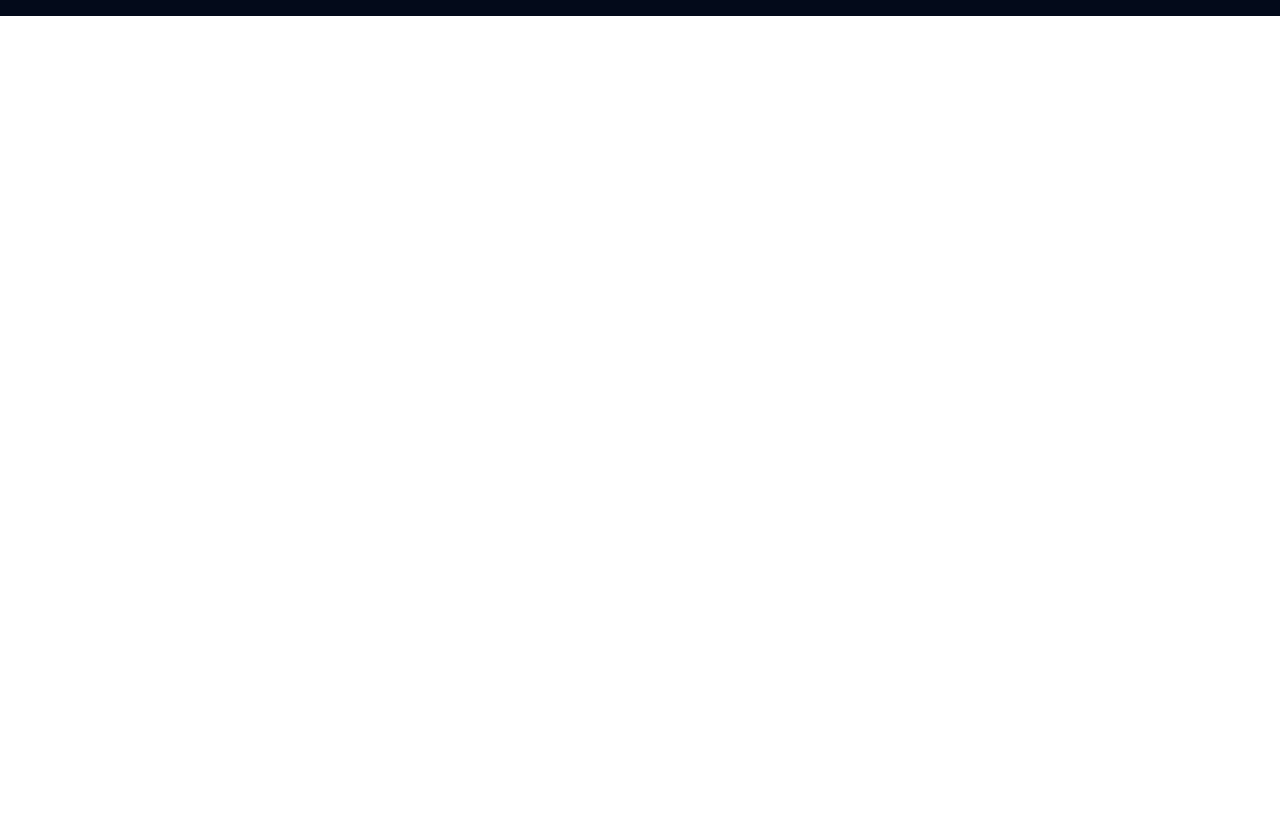
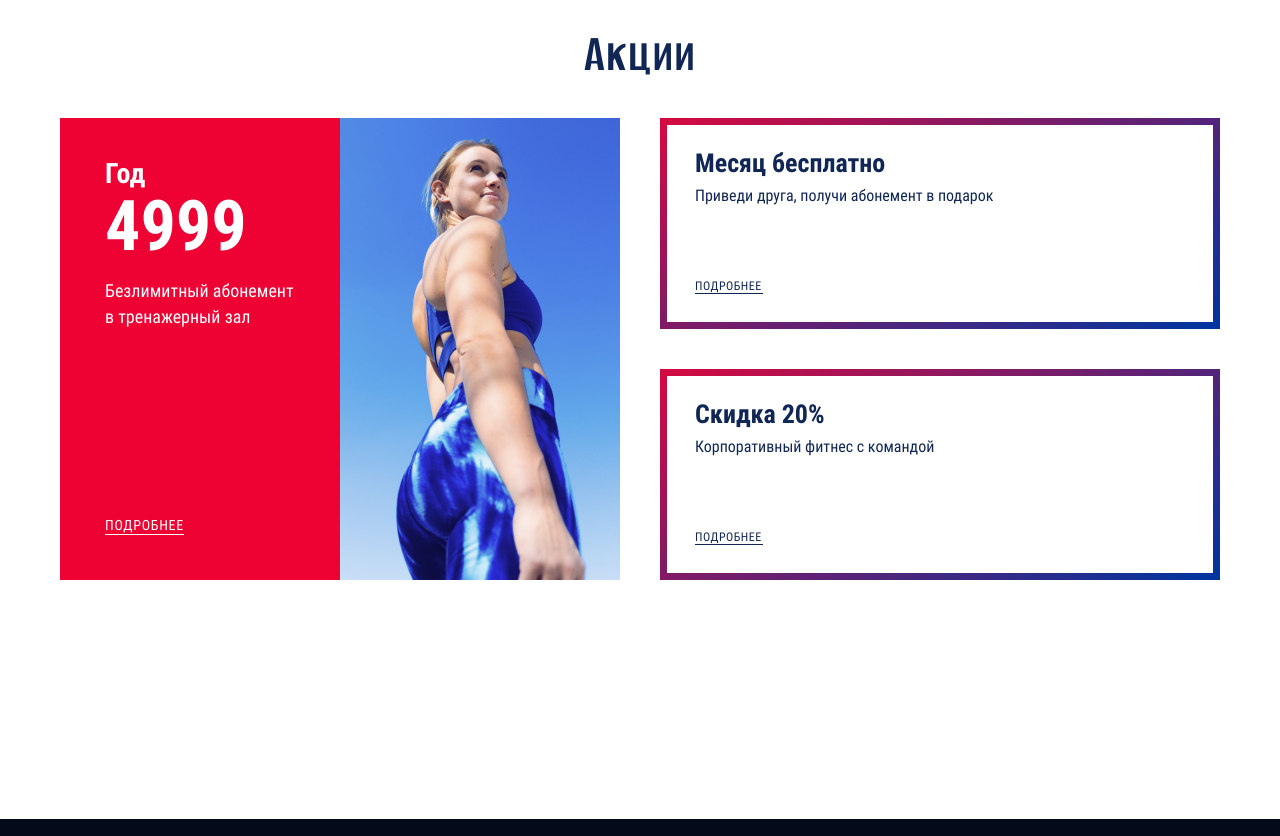
Before and after one commit to AnyaPerelygina/AnyaPerelygina.github.io, a website: page source/index.html in a window 1280 px wide. Shown: the part 3632-4468 px from the top of the page. Before the commit the page ends 3648 px from the top, so only its background shows below. Drawn offline with nearby package versions, Linux system fonts and the light colour scheme; files that its build step writes are made by us from their sources; files whose address does not match are found by name.

Commit message:
feat: акции

```diff
--- a/source/index.html
+++ b/source/index.html
@@ -230,7 +230,7 @@
               <a class="supergames__button" href="#">Заполнить заявку</a>
             </div>
             <picture>
-              <source type="image/webp" media="(max-width: 1365px)" srcset="img/super-games.webp, img/super-games@2x.webp 2x" width="660" height="500">
+              <source type="img/webp" media="(max-width: 1365px)" srcset="img/super-games.webp, img/super-games@2x.webp 2x" width="660" height="500">
               <img src="img/super-games.jpg" srcset="img/super-games@2x.jpg 2x" width="660" height="500" loading="lazy" alt="">
             </picture>
           </section>
@@ -298,6 +298,39 @@
               </li>
             </ul>
           </section>
+          <section class="promotion">
+            <h2 class="promotion__title">Акции</h2>
+            <div class="promotion__container">
+              <div class="promotion__first">
+                <div class="promotion__first--description">
+                  <span>Год</span>
+                  <big>4999</big>
+                  <p>Безлимитный абонемент в тренажерный зал</p>
+                  <a>Подробнее</a>
+                </div>
+                <picture>
+                  <source type="img/webp" media="(min-width: 1200px)" srcset="img/promotion.webp, img/promotion@2x.webp 2x" width="280" height="462">
+                  <source media="(min-width: 1200px)" srcset="img/promotion.jpg, img/promotion@2x.jpg 2x" width="280" height="462">
+                  <source type="img/webp" media="(min-width:768px)" width="399" height="462" srcset="img/promotion-tablet.webp 1x, img/promotion-tablet@2x.webp 2x">
+                  <source media="(min-width: 768px)" srcset="img/promotion-tablet.jpg, img/promotion-tablet@2x.jpg 2x" width="399" height="462">
+                  <source type="img/webp" media="(min-width:320px)" width="290" height="299" srcset="img/promotion-mobile.webp 1x, img/promotion-mobile@2x.webp 2x">
+                  <img src="img/promotion-mobile.jpg" srcset="img/promotion-mobile@2x.jpg 2x" width="290" height="299" loading="lazy" alt="">
+                </picture>
+              </div>
+              <div class="promotion__promotions">
+                <div class="promotion__second">
+                  <span>Месяц бесплатно</span>
+                  <p>Приведи друга, получи абонемент в подарок</p>
+                  <a>Подробнее</a>
+                </div>
+                <div class="promotion__third">
+                  <span>Скидка 20%</span>
+                  <p>Корпоративный фитнес  с командой</p>
+                  <a>Подробнее</a>
+                </div>
+              </div>
+            </div>
+          </section>
         </main>
         <footer class="footer">
           <div class="container">
--- a/source/sass/blocks/advantages.scss
+++ b/source/sass/blocks/advantages.scss
@@ -207,6 +207,7 @@
       margin: 0 44px 0 46px;
       max-width: 240px;
       max-height: 307px;
+      flex-direction: column;
     }
 
     @include vp-767-full {
--- /dev/null
+++ b/source/sass/blocks/promotion.scss
@@ -0,0 +1,267 @@
+.promotion {
+  display: flex;
+  flex-direction: column;
+  justify-content: center;
+  align-items: center;
+  width: 100%;
+
+  @include vp-1365 {
+    padding: 94px 50px 0;
+  }
+
+  @include vp-767-full {
+    padding: 89px 45px;
+  }
+
+  @include vp-319 {
+    padding: 63px 15px 0;
+  }
+}
+
+.promotion__title {
+  font-family: $alumni-sans-font;
+  font-weight: 600;
+  font-style: normal;
+  font-size: 54px;
+  line-height: 65px;
+  letter-spacing: 1.5px;
+  margin-bottom: 32px;
+
+  @include vp-767 {
+    font-size: 42px;
+    line-height: 51px;
+    margin: 0 0 40px;
+  }
+
+  @include vp-319 {
+    font-size: 32px;
+    line-height: 39px;
+    margin: 0 0 42px;
+  }
+}
+
+.promotion__container {
+  display: flex;
+  flex-direction: row;
+  justify-content: space-between;
+  gap: 40px;
+  margin-bottom: 150px;
+
+  @include vp-1365 {
+    height: 462px;
+  }
+
+  @include vp-1199 {
+    height: 462px;
+  }
+
+  @include vp-767 {
+    flex-direction: column;
+    margin-bottom: 14px;
+  }
+
+  @include vp-319 {
+    flex-direction: column;
+    gap: 31px;
+    margin-bottom: 70px;
+  }
+
+  div {
+    max-width: 560px;
+
+    @include vp-767 {
+      max-width: 678px;
+    }
+
+    @include vp-319 {
+      max-width: 290px;
+    }
+  }
+}
+
+.promotion__first {
+  display: flex;
+  flex-direction: row;
+  background-color: $torch-red;
+  color: $color-default-white;
+
+  @include vp-319 {
+    flex-direction: column;
+  }
+
+  &--description {
+    display: flex;
+    flex-direction: column;
+    justify-content: start;
+    text-align: start;
+    padding: 34px 34px 45px 45px;
+
+    @include vp-767 {
+      width: 279px;
+    }
+
+    @include vp-319 {
+      padding: 34px 49px 44px;
+      text-align: center;
+    }
+
+    span {
+      font-weight: 700;
+      font-size: 28px;
+      line-height: 44px;
+    }
+
+    big {
+      font-weight: 700;
+      font-size: 70px;
+      line-height: 110px;
+      margin-top: -25px;
+    }
+
+    p {
+      font-weight: 400;
+      font-size: 18px;
+      line-height: 26px;
+      margin-top: -3px;
+      margin-bottom: 187px;
+
+      @include vp-319 {
+        margin-top: -8px;
+        margin-bottom: 29px;
+      }
+    }
+
+    a {
+      font-weight: 400;
+      font-size: 14px;
+      line-height: 17px;
+      letter-spacing: 0.7px;
+      text-transform: uppercase;
+      color: $color-default-white;
+      border-bottom: 1px solid $color-default-white;
+      width: 79px;
+
+      @include vp-319 {
+        align-self: center;
+      }
+    }
+  }
+
+  img {
+    object-fit: cover;
+
+    @include vp-1365 {
+      max-width: 280px;
+      height: 462px;
+    }
+
+    @include vp-1199 {
+      max-width: 280px;
+      height: 462px;
+    }
+
+    @include vp-767 {
+      width: 399px;
+      height: 462px;
+    }
+
+    @include vp-319 {
+      width: 100%;
+      height: 100%;
+    }
+  }
+}
+
+.promotion__promotions {
+  display: flex;
+  flex-direction: column;
+  width: 560px;
+  gap: 40px;
+
+  @include vp-1365 {
+    height: 462px;
+  }
+
+  @include vp-1199 {
+    height: 462px;
+  }
+
+  @include vp-767 {
+    flex-direction: row;
+    width: 678px;
+    justify-content: space-between;
+    gap: 32px;
+  }
+
+  @include vp-319 {
+    min-width: 290px;
+    gap: 30px;
+  }
+}
+
+.promotion__second,
+.promotion__third {
+  display: flex;
+  flex-direction: column;
+  height: 211px;
+  border: 7px solid;
+  border-image: linear-gradient(148.82deg, #D10A42 0.85%, #00359F 100%) 1;
+  text-align: start;
+  padding-left: 28px;
+
+  @include vp-767 {
+    width: 324px;
+    margin-top: -10px;
+  }
+
+  @include vp-319 {
+    text-align: center;
+    padding: 10px 30px;
+  }
+
+  span {
+    font-weight: 700;
+    font-size: 26px;
+    line-height: 76px;
+    margin: 0;
+    margin-bottom: -17px;
+  }
+
+  p {
+    font-weight: 400;
+    font-size: 16px;
+    line-height: 23px;
+    margin: 0 0 72px;
+
+    @include vp-319 {
+      margin: 0 0 27px;
+      max-width: 159px;
+      align-self: center;
+    }
+  }
+
+  a {
+    font-weight: 400;
+    font-size: 12px;
+    line-height: 14px;
+    letter-spacing: 0.5px;
+    text-transform: uppercase;
+    color: $sapphire;
+    border-bottom: 1px solid $sapphire;
+    width: 68px;
+
+    @include vp-319 {
+      align-self: center;
+    }
+  }
+}
+
+.promotion__second {
+  @include vp-767 {
+    padding-right: 56px;
+
+    p {
+      margin: 0 0 49px;
+    }
+  }
+}
--- a/source/sass/style.scss
+++ b/source/sass/style.scss
@@ -27,6 +27,7 @@
 @import "blocks/hero.scss";
 @import "blocks/placeholder.scss";
 @import "blocks/play.scss";
+@import "blocks/promotion.scss";
 @import "blocks/social.scss";
 @import "blocks/subscription.scss";
 @import "blocks/supergames.scss";
```
Also changed, not shown: build/css/style.css, build/css/style.min.css, build/index.html, 1 other file.
